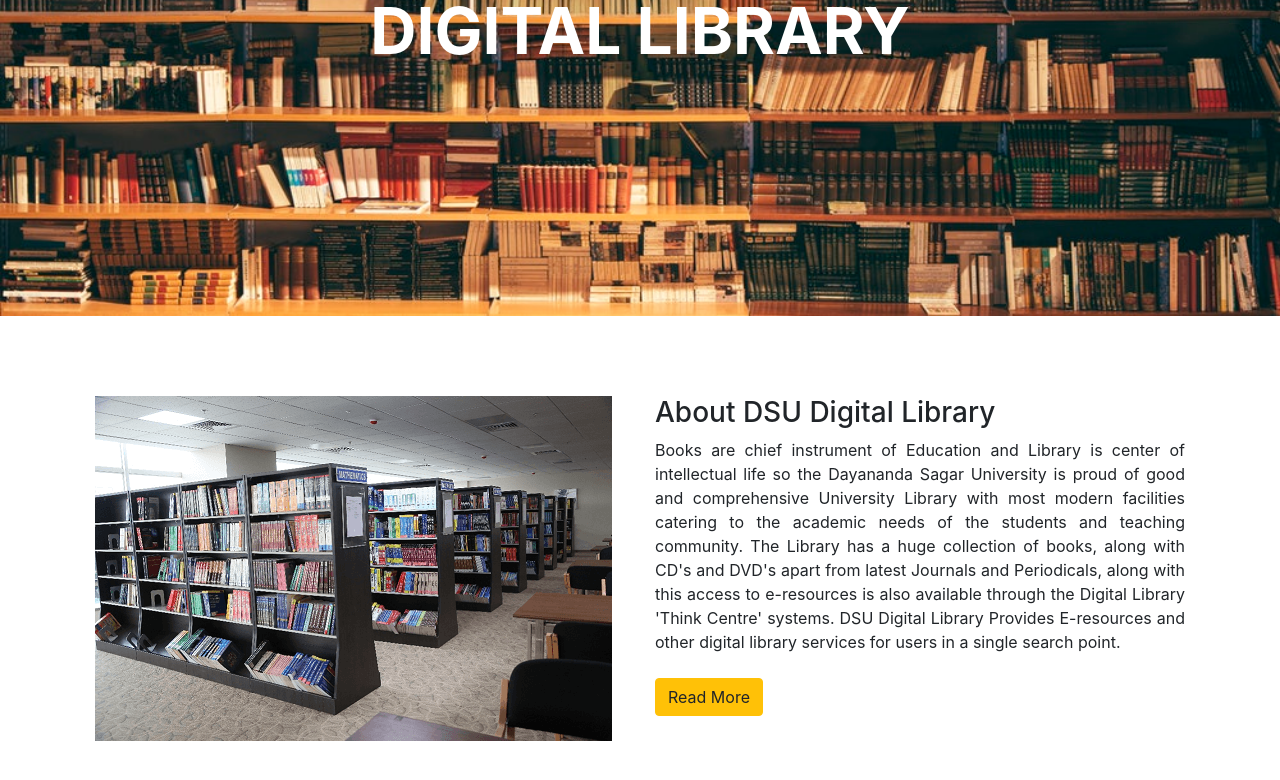
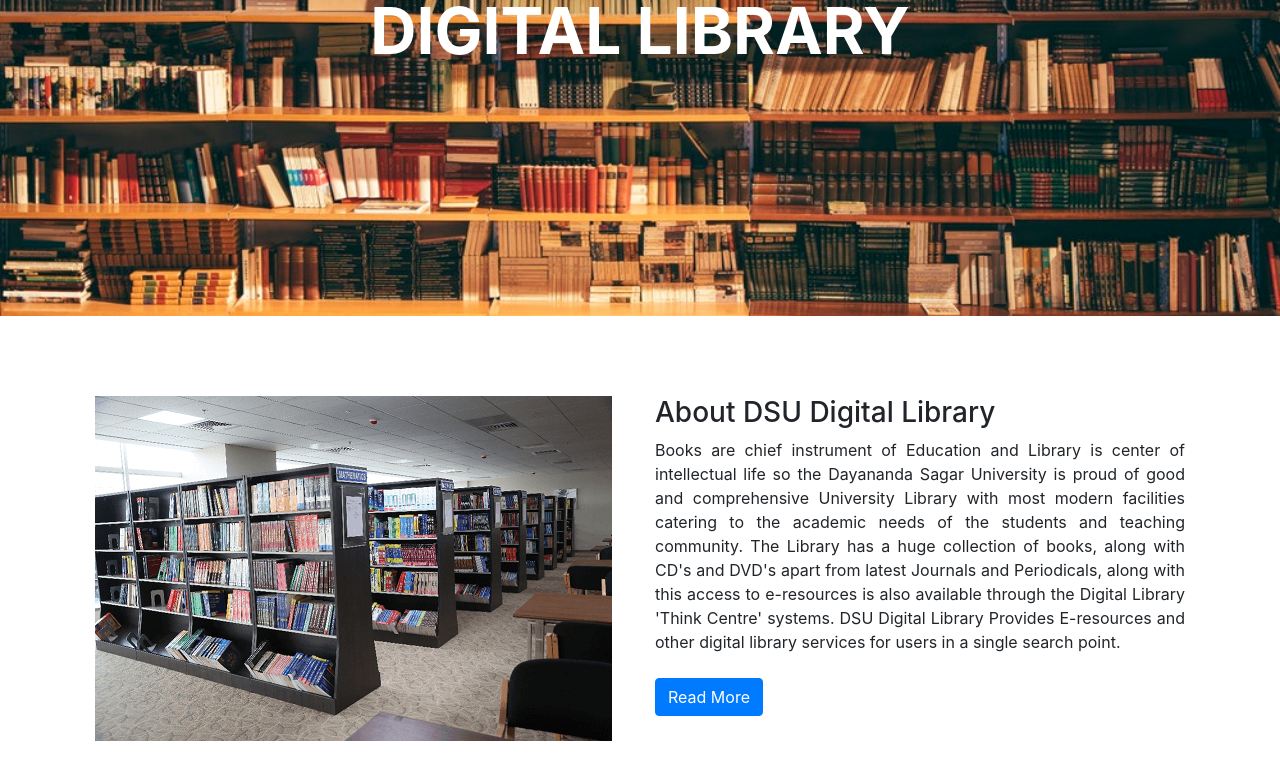
Before and after one commit to MythriJL/DSU_DIGITAL_LIBRARY, a React (Create React App) app: page / in a window 1280 px wide. Shown: the part 484-1264 px from the top of the page. Built offline with nearby package versions, Linux system fonts and the light colour scheme.

Commit message:
second viewport after button functionality

```diff
--- a/package.json
+++ b/package.json
@@ -3,7 +3,6 @@
   "version": "0.1.0",
   "private": true,
   "homepage": "http://MythriJL.github.io/Library_template",
-
   "dependencies": {
     "@testing-library/jest-dom": "^4.2.4",
     "@testing-library/react": "^9.5.0",
@@ -14,7 +13,6 @@
     "react-dom": "^16.13.1",
     "react-router-dom": "^5.2.0",
     "react-scripts": "3.4.1"
-
   },
   "scripts": {
     "start": "react-scripts start",
@@ -38,5 +36,8 @@
       "last 1 firefox version",
       "last 1 safari version"
     ]
+  },
+  "devDependencies": {
+    "gh-pages": "^3.1.0"
   }
 }
--- a/src/routes/home/Home.css
+++ b/src/routes/home/Home.css
@@ -40,3 +40,6 @@
         margin: 2rem;
     }
 }
+.home_Button{
+    background:#6A172F;
+}
--- a/src/routes/home/Home.js
+++ b/src/routes/home/Home.js
@@ -1,8 +1,15 @@
 import React from 'react';
 import home from './home.jpeg';
 import about from './home-about.png';
-import {Image,Button,Row,Col,Container,Media} from 'react-bootstrap'
+import {Image,Button,Row,Col,Container,Media} from 'react-bootstrap';
+import {
+    BrowserRouter as Router,
+    Switch,
+    Route,
+    Link
+  } from "react-router-dom";
 import './Home.css';
+import { AboutUS } from '../aboutus/index';
 
 export class Home extends React.Component {
     render() {
@@ -23,11 +30,16 @@
 
                 <Col lg={6} md={12} xs={12}>
                     <h3>About DSU Digital Library</h3>
-                    <p >Books are chief instrument of Education and Library is center of intellectual life so the Dayananda Sagar University is proud of good and comprehensive University Library with most modern facilities catering to the academic needs of the students and teaching community. The Library has a huge collection of books, along with CD's and DVD's apart from latest Journals and Periodicals, along with this access to e-resources is also available through the Digital Library 'Think Centre' systems. DSU Digital Library Provides E-resources and other digital library services for users in a single search point.<br/><br/> <Button variant="warning">Read More</Button>{' '}</p>
+                    <p >Books are chief instrument of Education and Library is center of intellectual life so the Dayananda Sagar University is proud of good and comprehensive University Library with most modern facilities catering to the academic needs of the students and teaching community. The Library has a huge collection of books, along with CD's and DVD's apart from latest Journals and Periodicals, along with this access to e-resources is also available through the Digital Library 'Think Centre' systems. DSU Digital Library Provides E-resources and other digital library services for users in a single search point.<br/><br/> <Button type="button"  class="btn btn-outline-dark" href="/about" >Read More</Button></p>
                 </Col>
 
                 </Row>
             </Container>
+            <Switch>
+              <Route path="/about">
+                <AboutUS />
+              </Route>
+            </Switch>
             </>
         )
     }
```
Also changed, not shown: 1 other file (tests, documents, lock files or other folders).
